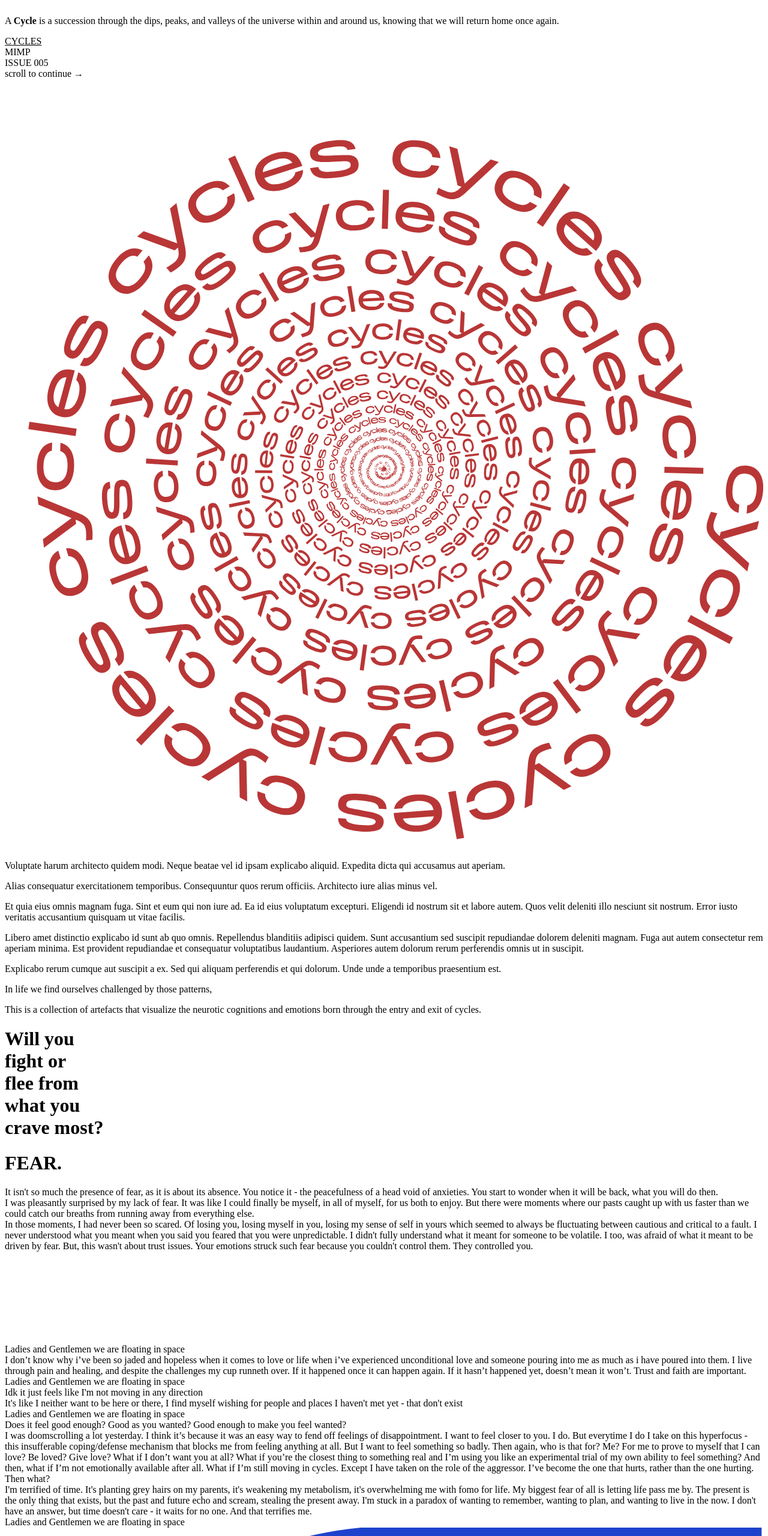
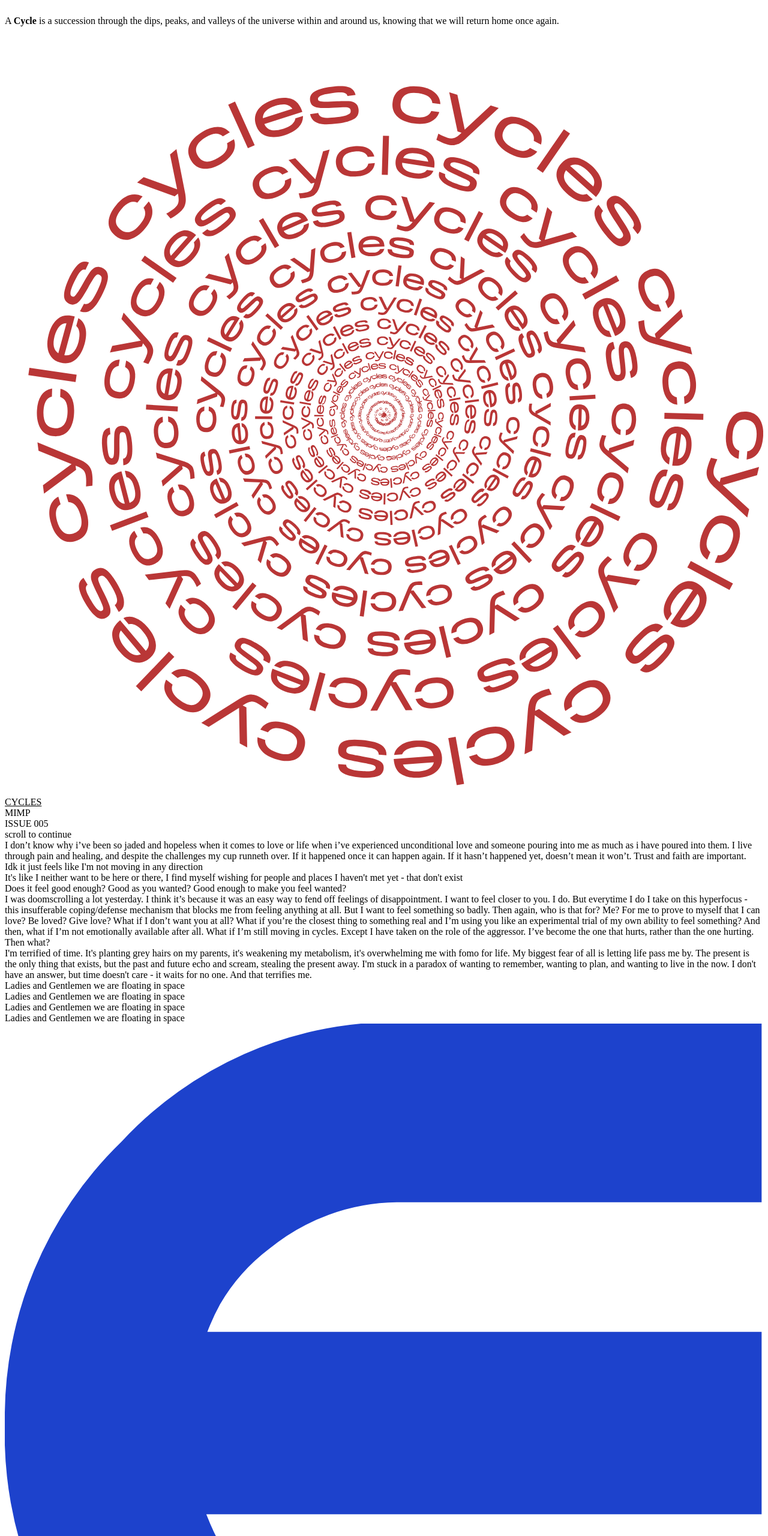
Before and after one commit to jamesnakagawa/cyclesmag, a website: page src/index.html in a window 1280 px wide. Shown: the part 80-2640 px from the top of the page at 60% size. Drawn offline with Linux system fonts and the light colour scheme; files whose address does not match are found by name.

Commit message:
Vertical scroll. Next: Symbols click to transition pages

```diff
--- a/src/ghost.js
+++ b/src/ghost.js
@@ -13,8 +13,8 @@ export const initializeGhost = (ghost, start = true) => {
     let interval;
 
     let initBounds = () => {
-        let xRange = window.innerWidth * 2 - bbox.width;
-        let yRange = window.innerHeight - bbox.height;
+        let xRange = window.innerWidth - bbox.width;
+        let yRange = window.innerHeight * 2 - bbox.height;
         Object.assign(bounds, {
             top: -yRange / 2,
             left: -xRange / 2,
@@ -105,6 +105,6 @@ export const initializeGhost = (ghost, start = true) => {
     ghostInner.addEventListener('mouseup', mouseup);
     ghostInner.addEventListener('mousemove', mousemove);
 
-    if (start) resume();
+    if (start === true) resume();
     return {pause, resume};
 };
--- a/src/index.html
+++ b/src/index.html
@@ -31,6 +31,10 @@
             <p>A <b>Cycle</b> is a succession through the dips, peaks, and valleys of the universe within and around us, knowing that we will return home once again.</p>
         </div>
 
+        <div class="clip-rect">
+            <img src="cycles-spiral.svg"/>
+        </div>
+
         <div class="corner top left">
             <a href="/" style="color: inherit">CYCLES</a>
         </div>
@@ -41,88 +45,59 @@
             ISSUE 005
         </div>
         <div class="corner bottom right">
-            scroll to continue &rarr;
+            scroll to continue
         </div>
     </div>
 
-    <div class="fixed-cont" data-scroll-section>
-        <div class="target-rect" data-scroll data-scroll-call="nav-2" data-scroll-repeat>
-            &nbsp;
-        </div>
-        <div class="clip-rect" data-scroll data-scroll-sticky data-scroll-target=".target-rect">
-            <img src="cycles-spiral.svg"/>
-        </div>
-        <div class="text-box" data-scroll data-scroll-sticky data-scroll-target=".target-rect" data-scroll-repeat>
-            <div class="inner blue-box" data-scroll data-scroll-call="flicker" data-scroll-repeat>
-                <p>Voluptate harum architecto quidem modi. Neque beatae vel id ipsam explicabo aliquid. Expedita dicta qui accusamus aut aperiam.</p>
+<!--    <div class="container ball" data-scroll-section>-->
+<!--        <h1 class="fight-or-flee" data-scroll data-scroll-speed="5" data-scroll-call="nav-4" data-scroll-repeat>-->
+<!--            <div class='line'>Will you</div>-->
+<!--            <div class='line'>fight or</div>-->
+<!--            <div class='line'>flee from</div>-->
+<!--            <div class='line'>what you</div>-->
+<!--            <div class='line'>crave most?</div>-->
+<!--        </h1>-->
+<!--    </div>-->
 
-                <p>Alias consequatur exercitationem temporibus. Consequuntur quos rerum officiis. Architecto iure alias minus vel.</p>
+<!--    <div class='container fear' data-scroll-section>-->
+<!--        <h1 class="blend" data-scroll data-scroll-call="nav-6" data-scroll-repeat>FEAR.</h1>-->
+<!--        <div class="para">-->
+<!--            It isn't so much the presence of fear, as it is about its absence. You notice it - the peacefulness of a head void of anxieties. You start to wonder when it will be back, what you will do then.-->
+<!--        </div>-->
+<!--        <div class="para">-->
+<!--            I was pleasantly surprised by my lack of fear. It was like I could finally be myself, in all of myself, for us both to enjoy. But there were moments where our pasts caught up with us faster than we could catch our breaths from running away from everything else.-->
+<!--        </div>-->
+<!--        <div class="para">-->
+<!--            In those moments, I had never been so scared. Of losing you, losing myself in you, losing my sense of self in yours which seemed to always be fluctuating between cautious and critical to a fault. I never understood what you meant when you said you feared that you were unpredictable. I didn't fully understand what it meant for someone to be volatile. I too, was afraid of what it meant to be driven by fear. But, this wasn't about trust issues. Your emotions struck such fear because you couldn't control them. They controlled you.-->
+<!--        </div>-->
 
-                <p>Et quia eius omnis magnam fuga. Sint et eum qui non iure ad. Ea id eius voluptatum excepturi. Eligendi id nostrum sit et labore autem. Quos velit deleniti illo nesciunt sit nostrum. Error iusto veritatis accusantium quisquam ut vitae facilis.</p>
+<!--        <div data-scroll data-scroll-speed='8' class="anim">-->
+<!--            <canvas class="ball"></canvas>-->
+<!--        </div>-->
+<!--    </div>-->
 
-                <p>Libero amet distinctio explicabo id sunt ab quo omnis. Repellendus blanditiis adipisci quidem. Sunt accusantium sed suscipit repudiandae dolorem deleniti magnam. Fuga aut autem consectetur rem aperiam minima. Est provident repudiandae et consequatur voluptatibus laudantium. Asperiores autem dolorum rerum perferendis omnis ut in suscipit.</p>
-
-                <p>Explicabo rerum cumque aut suscipit a ex. Sed qui aliquam perferendis et qui dolorum. Unde unde a temporibus praesentium est.</p>
-            </div>
-        </div>
-    </div>
-
-    <div class="slide2" data-scroll-section>
-        <div class="text-wrapper topLeft" data-scroll data-scroll-call="nav-3" data-scroll-repeat>
-            <p>In life we find ourselves challenged by those patterns,</p>
-        </div>
-        <div class="text-wrapper topLeft2">
-            <p>This is a collection of artefacts that visualize the neurotic cognitions and emotions born through the entry and exit of cycles.</p>
-        </div>
-        <div id="noise"></div>
-    </div>
-
-    <div class="container ball" data-scroll-section>
-        <h1 class="fight-or-flee" data-scroll data-scroll-speed="5" data-scroll-call="nav-4" data-scroll-repeat>
-            <div class='line'>Will you</div>
-            <div class='line'>fight or</div>
-            <div class='line'>flee from</div>
-            <div class='line'>what you</div>
-            <div class='line'>crave most?</div>
-        </h1>
-    </div>
-
-    <div class='container fear' data-scroll-section>
-        <h1 class="blend" data-scroll data-scroll-call="nav-6" data-scroll-repeat>FEAR.</h1>
-        <div class="para">
-            It isn't so much the presence of fear, as it is about its absence. You notice it - the peacefulness of a head void of anxieties. You start to wonder when it will be back, what you will do then.
-        </div>
-        <div class="para">
-            I was pleasantly surprised by my lack of fear. It was like I could finally be myself, in all of myself, for us both to enjoy. But there were moments where our pasts caught up with us faster than we could catch our breaths from running away from everything else.
-        </div>
-        <div class="para">
-            In those moments, I had never been so scared. Of losing you, losing myself in you, losing my sense of self in yours which seemed to always be fluctuating between cautious and critical to a fault. I never understood what you meant when you said you feared that you were unpredictable. I didn't fully understand what it meant for someone to be volatile. I too, was afraid of what it meant to be driven by fear. But, this wasn't about trust issues. Your emotions struck such fear because you couldn't control them. They controlled you.
+    <div class="container ghosts" data-scroll-section>
+        <div>
+            <div class="ghost prose"><div class="inner text">I don’t know why i’ve been so jaded and hopeless when it comes to love or life when i’ve experienced unconditional love and someone pouring into me as much as i have poured into them. I live through pain and healing, and despite the challenges my cup runneth over. If it happened once it can happen again. If it hasn’t happened yet, doesn’t mean it won’t. Trust and faith are important.</div></div>
+            <div class="ghost"><div class="inner text">Idk it just feels like I'm not moving in any direction</div></div>
+            <div class="ghost"><div class="inner text">It's like I neither want to be here or there, I find myself wishing for people and places I haven't met yet - that don't exist</div></div>
+            <div class="ghost"><div class="inner text">Does it feel good enough? Good as you wanted? Good enough to make you feel wanted?</div></div>
+            <div class="ghost prose"><div class="inner text">I was doomscrolling a lot yesterday. I think it’s because it was an easy way to fend off feelings of disappointment. I want to feel closer to you. I do. But everytime I do I take on this hyperfocus - this insufferable coping/defense mechanism that blocks me from feeling anything at all. But I want to feel something so badly. Then again, who is that for? Me? For me to prove to myself that I can love? Be loved? Give love? What if I don’t want you at all? What if you’re the closest thing to something real and I’m using you like an experimental trial of my own ability to feel something?
+                And then, what if I’m not emotionally available after all. What if I’m still moving in cycles. Except I have taken on the role of the aggressor. I’ve become the one that hurts, rather than the one hurting. Then what?</div></div>
+            <div class="ghost prose"><div class="inner text">I'm terrified of time. It's planting grey hairs on my parents, it's weakening my metabolism, it's overwhelming me with fomo for life. My biggest fear of all is letting life pass me by. The present is the only thing that exists, but the past and future echo and scream, stealing the present away. I'm stuck in a paradox of wanting to remember, wanting to plan, and wanting to live in the now. I don't have an answer, but time doesn't care - it waits for no one. And that terrifies me.</div></div>
+            <div class="ghost"><div class="inner text">Ladies and Gentlemen we are floating in space</div></div>
+            <div class="ghost"><div class="inner text">Ladies and Gentlemen we are floating in space</div></div>
+            <div class="ghost"><div class="inner text">Ladies and Gentlemen we are floating in space</div></div>
+            <div class="ghost"><div class="inner text">Ladies and Gentlemen we are floating in space</div></div>
+            <div class="ghost sym"><div class="inner"><img src="sym1.svg"/></div></div>
+            <div class="ghost sym"><div class="inner"><img src="sym2.svg"/></div></div>
+            <div class="ghost sym"><div class="inner"><img src="sym3.svg"/></div></div>
+            <div class="ghost sym"><div class="inner"><img src="sym4.svg"/></div></div>
+            <div class="ghost sym"><div class="inner"><img src="sym5.svg"/></div></div>
+            <div class="ghost sym"><div class="inner"><img src="sym6.svg"/></div></div>
         </div>
 
-        <div data-scroll data-scroll-speed='-18' class="anim">
-            <canvas class="ball"></canvas>
-        </div>
-    </div>
-
-    <div class="container ghosts" data-scroll-section>
-        <div data-scroll data-scroll-call="ghosts" data-scroll-repeat>
-            <div class="ghost"><div class="inner">Ladies and Gentlemen we are floating in space</div></div>
-            <div class="ghost prose"><div class="inner">I don’t know why i’ve been so jaded and hopeless when it comes to love or life when i’ve experienced unconditional love and someone pouring into me as much as i have poured into them. I live through pain and healing, and despite the challenges my cup runneth over. If it happened once it can happen again. If it hasn’t happened yet, doesn’t mean it won’t. Trust and faith are important.</div></div>
-            <div class="ghost"><div class="inner">Ladies and Gentlemen we are floating in space</div></div>
-            <div class="ghost"><div class="inner">Idk it just feels like I'm not moving in any direction</div></div>
-            <div class="ghost"><div class="inner">It's like I neither want to be here or there, I find myself wishing for people and places I haven't met yet - that don't exist</div></div>
-            <div class="ghost"><div class="inner">Ladies and Gentlemen we are floating in space</div></div>
-            <div class="ghost"><div class="inner">Does it feel good enough? Good as you wanted? Good enough to make you feel wanted?</div></div>
-            <div class="ghost prose"><div class="inner">I was doomscrolling a lot yesterday. I think it’s because it was an easy way to fend off feelings of disappointment. I want to feel closer to you. I do. But everytime I do I take on this hyperfocus - this insufferable coping/defense mechanism that blocks me from feeling anything at all. But I want to feel something so badly. Then again, who is that for? Me? For me to prove to myself that I can love? Be loved? Give love? What if I don’t want you at all? What if you’re the closest thing to something real and I’m using you like an experimental trial of my own ability to feel something?
-                And then, what if I’m not emotionally available after all. What if I’m still moving in cycles. Except I have taken on the role of the aggressor. I’ve become the one that hurts, rather than the one hurting. Then what?</div></div>
-            <div class="ghost prose"><div class="inner">I'm terrified of time. It's planting grey hairs on my parents, it's weakening my metabolism, it's overwhelming me with fomo for life. My biggest fear of all is letting life pass me by. The present is the only thing that exists, but the past and future echo and scream, stealing the present away. I'm stuck in a paradox of wanting to remember, wanting to plan, and wanting to live in the now. I don't have an answer, but time doesn't care - it waits for no one. And that terrifies me.</div></div>
-            <div class="ghost"><div class="inner">Ladies and Gentlemen we are floating in space</div></div>
-        </div>
-    </div>
-
-
-    <div class="container symbols" data-scroll-section>
-        <div class="frame" data-scroll data-scroll-call="nav-7" data-scroll-repeat>
+        <div class="frame">
             <div class="symbols">
                 <div class="symbol sym1">
                     <img src="sym1.svg"/>
@@ -219,38 +194,38 @@
 <!--        </div>-->
 <!--    </div>-->
 
-    <div class="container poems" data-scroll-section>
-        <div class="poem1 blue-box" data-scroll data-scroll-call="flicker" data-scroll-call="nav-8" data-scroll-repeat>
-            <p>
-            Like all things<br/>
-            we have come full circle<br/>
-            void of anger, sadness<br/>
-            neither passive nor aggressive
-            </p>
+<!--    <div class="container poems" data-scroll-section>-->
+<!--        <div class="poem1 blue-box" data-scroll data-scroll-call="nav-8" data-scroll-repeat>-->
+<!--            <p>-->
+<!--            Like all things<br/>-->
+<!--            we have come full circle<br/>-->
+<!--            void of anger, sadness<br/>-->
+<!--            neither passive nor aggressive-->
+<!--            </p>-->
 
-            <p>
-            We are a cool summer night after a heatwave<br/>
-            still water after a storm<br/>
-            the foliate debris left by Fall<br/>
-            the small of rain after it pours
-            </p>
+<!--            <p>-->
+<!--            We are a cool summer night after a heatwave<br/>-->
+<!--            still water after a storm<br/>-->
+<!--            the foliate debris left by Fall<br/>-->
+<!--            the small of rain after it pours-->
+<!--            </p>-->
 
-            <p>
-            We are simply<br/>
-            back to before<br/>
-            cyclical as the seasons<br/>
-            and it feels bittersweet<br/>
-            that I've nearly forgotten what it was<br/>
-            that had brought us together<br/>
-            that what tore us apart<br/>
-            is easier to remember<br/>
-            than what started it all.
-            </p>
+<!--            <p>-->
+<!--            We are simply<br/>-->
+<!--            back to before<br/>-->
+<!--            cyclical as the seasons<br/>-->
+<!--            and it feels bittersweet<br/>-->
+<!--            that I've nearly forgotten what it was<br/>-->
+<!--            that had brought us together<br/>-->
+<!--            that what tore us apart<br/>-->
+<!--            is easier to remember<br/>-->
+<!--            than what started it all.-->
+<!--            </p>-->
 
-            <p>&ndash; A.L.</p>
-        </div>
-        <img src="rainy.svg">
-    </div>
+<!--            <p>&ndash; A.L.</p>-->
+<!--        </div>-->
+<!--        <img src="rainy.svg">-->
+<!--    </div>-->
 
 <!--    <div class="container crutches" data-scroll-section>-->
 <!--        <div class="text-wrapper middle">-->
@@ -265,30 +240,30 @@
 <!--            <p>I didn't hug my mom until I made a conscious effort to when I was in my 20s. Even now, our hugs are awkwardly timed, awkwardly held. The only times we say I love you are in the brief liminal spaces at the end of phone calls, right before you know to hang up, but right when you could add something more.</p>-->
 <!--        </div>-->
 <!--    </div>-->
-    <div class="container box" data-scroll-section>
-        <div data-scroll data-scroll-call="nav-9" data-scroll-repeat>&nbsp;</div>
-        <canvas class="box"></canvas>
-    </div>
+<!--    <div class="container box" data-scroll-section>-->
+<!--        <div data-scroll data-scroll-call="nav-9" data-scroll-repeat>&nbsp;</div>-->
+<!--        <canvas class="box"></canvas>-->
+<!--    </div>-->
 
 
-    <div class="container cycles2" data-scroll-section>
-        <h1 class='title boxed bold' data-scroll data-scroll-repeat data-scroll-call="nav-1">
-            <span class='let'><span class='inner'>C</span></span><span class='let'><span class='inner'>Y</span></span><span class='let'><span class='inner'>C</span></span><span class='let'><span class='inner'>L</span></span><span class='let'><span class='inner'>E</span></span><span class='let'><span class='inner'>S</span></span>
-        </h1>
+<!--    <div class="container cycles2" data-scroll-section>-->
+<!--        <h1 class='title boxed bold' data-scroll data-scroll-repeat data-scroll-call="nav-1">-->
+<!--            <span class='let'><span class='inner'>C</span></span><span class='let'><span class='inner'>Y</span></span><span class='let'><span class='inner'>C</span></span><span class='let'><span class='inner'>L</span></span><span class='let'><span class='inner'>E</span></span><span class='let'><span class='inner'>S</span></span>-->
+<!--        </h1>-->
 
-        <div class="text-wrapper intro boxed">
-            <p>A <b>Cycle</b> is a succession through the dips, peaks, and valleys of the universe within and around us, knowing that we will return home once again.</p>
-        </div>
+<!--        <div class="text-wrapper intro boxed">-->
+<!--            <p>A <b>Cycle</b> is a succession through the dips, peaks, and valleys of the universe within and around us, knowing that we will return home once again.</p>-->
+<!--        </div>-->
 
-        <div class="corner top right">
-            THE END
-        </div>
-        <div class="corner bottom right">
-            AL / JN
-        </div>
-    </div>
+<!--        <div class="corner top right">-->
+<!--            THE END-->
+<!--        </div>-->
+<!--        <div class="corner bottom right">-->
+<!--            AL / JN-->
+<!--        </div>-->
+<!--    </div>-->
 
-    <div class="background-inverter">&nbsp;</div>
+<!--    <div class="background-inverter">&nbsp;</div>-->
 
 </div>
 
--- a/src/style.sass
+++ b/src/style.sass
@@ -40,8 +40,8 @@ nav
     background-repeat: repeat
     top: 0px
     left: 0px
-    height: 100vh
-    width: 1000vw
+    //height: 100vh
+    //width: 1000vw
     z-index: 1
 
 [data-scroll-section] *
@@ -102,6 +102,7 @@ nav
         color: #fff
         font-size: 0.8rem
         letter-spacing: 1px
+        z-index: 2
         &.left
             left: 1rem
         &.right
@@ -110,6 +111,41 @@ nav
             top: 1rem
         &.bottom
             bottom: 1rem
+    .clip-rect
+        z-index: 1
+        position: absolute
+        left: 50vw
+        overflow: hidden
+        width: 100vw
+        height: 100vh
+        background: rgba(15, 15, 15, 0.85)
+        img
+            opacity: 59%
+            position: absolute
+            left: 25vw
+            top: 50vh
+            margin-top: -65vh
+            margin-left: -65vw
+            width: 130vw
+            height: 130vh
+            animation: spin 120s linear infinite
+    .text-box
+        z-index: 4
+        position: absolute
+        left: 0
+        top: 10vh
+        width: 100vw
+        .inner
+            position: absolute
+            left: calc(67vw - 15vh)
+            width: 35vw
+            height: 80vh
+            opacity: 0
+            transition: opacity 1.5s $cub-bez
+            p
+                margin-bottom: 0.6rem
+        &.is-inview .inner
+            opacity: 1
 
 .container.cycles2
     position: relative
@@ -162,55 +198,6 @@ nav
         &.bottom
             bottom: 1rem
 
-.fixed-cont
-    position: absolute
-    z-index: 1
-    left: 50vw
-    width: 200vw
-    height: 100vh
-    // overflow: hidden
-    .target-rect
-        z-index: 5
-        position: absolute
-        left: 0
-        right: 0
-        height: 100vh
-    .clip-rect
-        z-index: 4
-        position: absolute
-        left: 0
-        overflow: hidden
-        width: 100vw
-        height: 100vh
-        background: rgba(15, 15, 15, 0.85)
-        img
-            opacity: 59%
-            position: absolute
-            left: 25vw
-            top: 50vh
-            margin-top: -65vh
-            margin-left: -65vw
-            width: 130vw
-            height: 130vh
-            animation: spin 120s linear infinite
-    .text-box
-        z-index: 4
-        position: absolute
-        left: 0
-        top: 10vh
-        width: 100vw
-        .inner
-            position: absolute
-            left: calc(67vw - 15vh)
-            width: 35vw
-            height: 80vh
-            opacity: 0
-            transition: opacity 1.5s $cub-bez
-            p
-                margin-bottom: 0.6rem
-        &.is-inview .inner
-            opacity: 1
-
 .slide2
     position: relative
     z-index: 2
@@ -224,9 +211,6 @@ nav
     position: relative
     z-index: 2
     width: 100vw
-    margin-left: 50vw
-    margin-right: 10vw
-    left: 10vw
     .fight-or-flee
         position: absolute
         font-family: Michroma, Helvetica, sans-serif
@@ -254,16 +238,18 @@ nav
 .container.ghosts
     perspective: 500px
     perspective-origin: center center
-    width: 200vw
+    height: 200vh
     z-index: 3
-    margin-top: 60px
-    margin-bottom: 60px
+    margin-top: -15vh
     .ghost
         position: absolute
         width: 270px
+        &.sym
+            width: 180px
+            mix-blend-mode: difference
         height: auto
-        top: 50vh
-        left: 100vw
+        top: 100vh
+        left: 50vw
         &.initialized
             transition: transform 1s ease-out, opacity 2s ease-out
         &.hover
@@ -279,22 +265,22 @@ nav
             height: 100%
             margin-left: -50%
             margin-top: -50%
-            padding: 1rem
-            color: white
-            border: 1px solid white
-            background: black
             box-sizing: border-box
-            font-family: monospace
-            line-height: 1.2rem
+            &.text
+                padding: 1rem
+                color: white
+                border: 1px solid white
+                background: black
+                font-family: monospace
+                line-height: 1.2rem
     .prose
         width: 400px
 
 .container.fear
     position: relative
-    width: 70vw
+    width: 100vw
     background-color: rgba(180,0,0,0.85)
     padding: 3em
-    margin-left: 30vw
     overflow: hidden
     h1.blend
         font-size: 7rem
@@ -307,18 +293,17 @@ nav
     .anim
         position: absolute
         mix-blend-mode: multiply
-        left: 20vw
-        bottom: 10vh
+        right: 20vw
+        top: 35vh
 
-.container.symbols
+.container.ghosts
     display: inline-flex !important
     align-items: center
     justify-content: center
-.container.symbols .frame
-    width: 48vmin
-    height: 72vmin
-    padding: 36vmin 24vmin
-    background: rgba(20, 42, 150, 0.58)
+.container.ghosts .frame
+    width: 56vmin
+    height: 88vmin
+    padding: 44vmin 28vmin
     //border: 15px solid rgb(20, 42, 150)
     .symbols
         position: absolute
@@ -436,7 +421,7 @@ nav
     box-sizing: border-box
     background-color: ghostwhite
     border: #0e0808 1px solid
-    box-shadow: 5px 5px
+    //box-shadow: 5px 5px
     &.default
         left: 30vw
         right: 30vw
@@ -465,7 +450,7 @@ nav
 img
     display: block
     margin: 20px
-    box-shadow: 5px 4px 40px 0 rgba(0,0,0,0.26)
+    //box-shadow: 5px 4px 40px 0 rgba(0,0,0,0.26)
 
 h5
     font-size: 30px
```
Also changed, not shown: src/script.js (+15 -31 lines).
